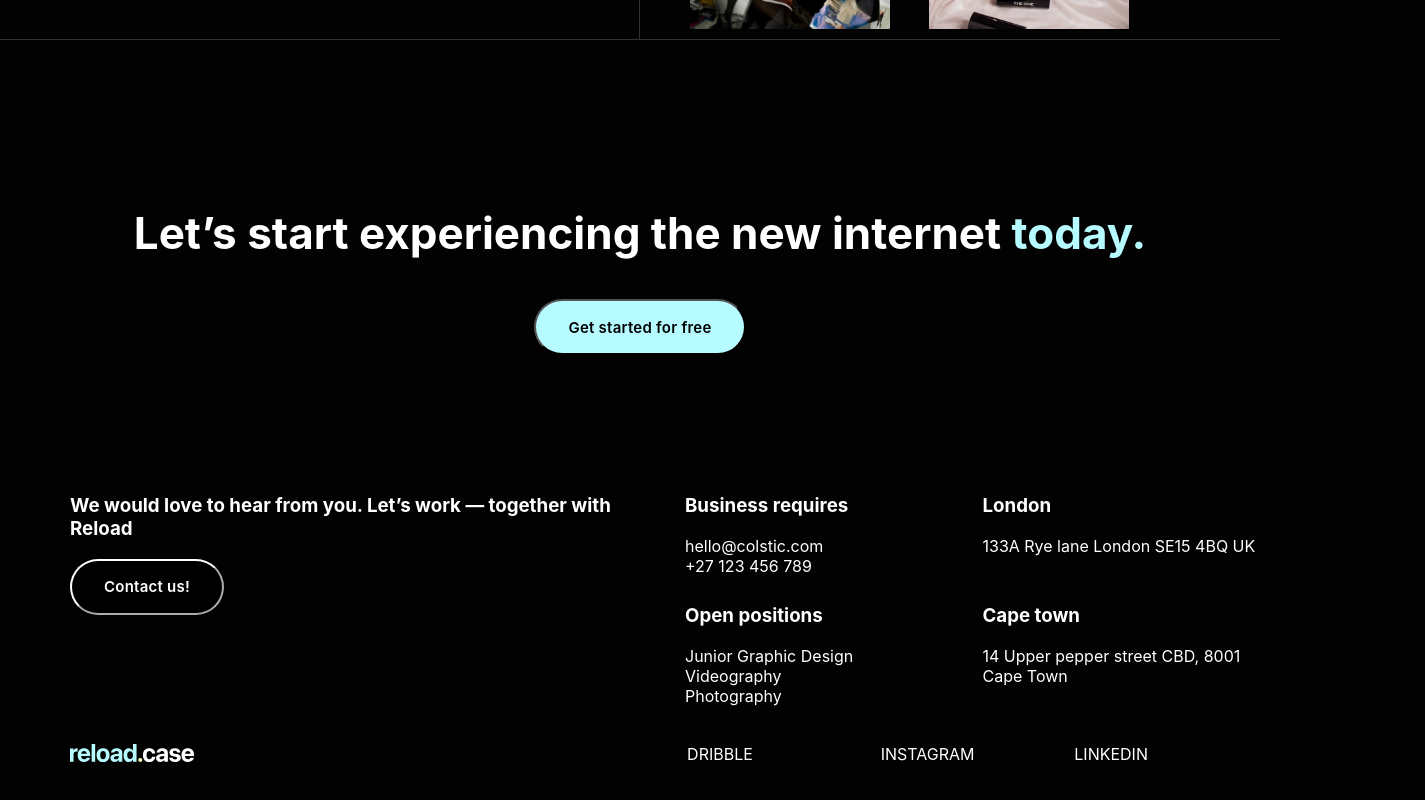
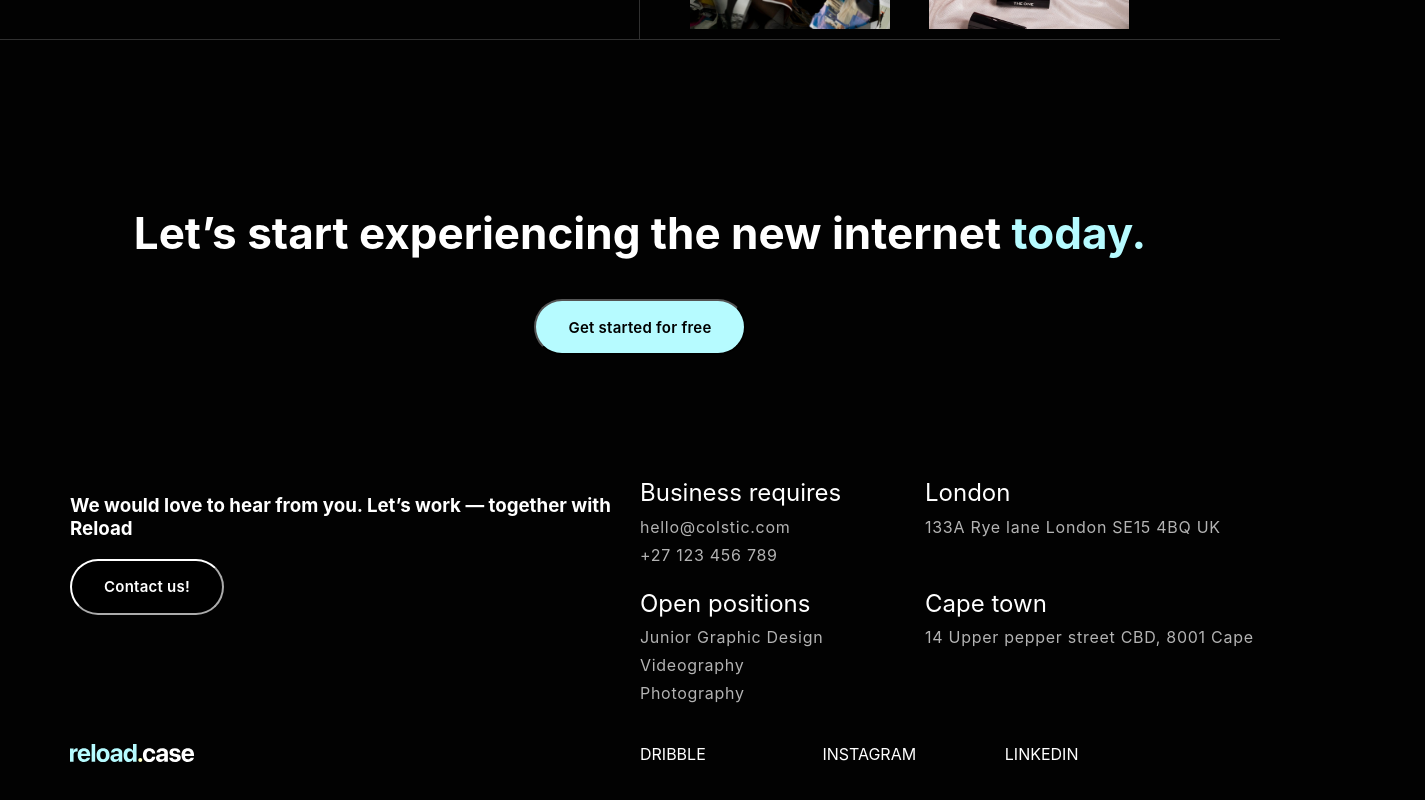
Before and after one commit to Enesmerdane/reload-case-study, a React (Create React App) app: page / in a window 1280 px wide. Shown: the part 2359-3159 px from the top of the page, 1425 px wide, since content can reach past the window. Built offline with nearby package versions, Linux system fonts and the light colour scheme.

Commit message:
mainpage for desktop finished with some missing items
mainpage for desktop finished with some missing items

```diff
--- a/src/pages/home/index.tsx
+++ b/src/pages/home/index.tsx
@@ -114,24 +114,44 @@ function Home() {
                     </div>
                     <div className="mainpage__footer_information">
                         <div>
-                            <h3>Business requires</h3>
-                            <div>hello@colstic.com</div>
-                            <div>+27 123 456 789</div>
+                            <div className="mainpage__footer_information_title">
+                                Business requires
+                            </div>
+                            <div className="mainpage__footer_information_text">
+                                hello@colstic.com
+                            </div>
+                            <div className="mainpage__footer_information_text">
+                                +27 123 456 789
+                            </div>
                         </div>
                         <div>
-                            <h3>London</h3>
-                            <div>133A Rye lane London SE15 4BQ UK</div>
+                            <div className="mainpage__footer_information_title">
+                                London
+                            </div>
+                            <div className="mainpage__footer_information_text">
+                                133A Rye lane London SE15 4BQ UK
+                            </div>
                         </div>
                         <div>
-                            <h3>Open positions</h3>
-                            <div>Junior Graphic Design</div>
-                            <div>Videography</div>
-                            <div>Photography</div>
+                            <div className="mainpage__footer_information_title">
+                                Open positions
+                            </div>
+                            <div className="mainpage__footer_information_text">
+                                Junior Graphic Design
+                            </div>
+                            <div className="mainpage__footer_information_text">
+                                Videography
+                            </div>
+                            <div className="mainpage__footer_information_text">
+                                Photography
+                            </div>
                         </div>
                         <div>
-                            <h3>Cape town</h3>
-                            <div>
-                                14 Upper pepper street CBD, 8001 Cape Town
+                            <div className="mainpage__footer_information_title">
+                                Cape town
+                            </div>
+                            <div className="mainpage__footer_information_text">
+                                14 Upper pepper street CBD, 8001 Cape
                             </div>
                         </div>
                     </div>
--- a/src/pages/home/styles.css
+++ b/src/pages/home/styles.css
@@ -195,6 +195,7 @@ footer {
     display: flex;
     flex-direction: column;
     padding-left: 70px;
+    padding-right: 70px;
     padding-top: 60px;
 }
 
@@ -233,7 +234,7 @@ footer {
     width: 50%;
     display: flex;
     flex-direction: row;
-    justify-content: center;
+    justify-content: left;
     align-content: center;
 }
 
@@ -245,3 +246,24 @@ footer {
 .mainpage__footer_button {
     padding:0rem 2rem !important;
 }
+
+.mainpage__footer_information_text {
+    color: rgba(255, 255, 255, 0.70);
+    text-align: left;
+    font-size: 1rem;
+    font-style: normal;
+    font-weight: 400;
+    width: 500px;
+    margin-top: 0.3rem;
+    margin-bottom: 0.3rem;
+    line-height: 1.4375rem; /* 115% */
+    letter-spacing: 0.045rem;
+}
+
+.mainpage__footer_information_title {
+    color: #FFF;
+    font-size: 1.5rem;
+    font-style: normal;
+    font-weight: 400;
+    line-height: 150%; /* 36px */
+}
```
